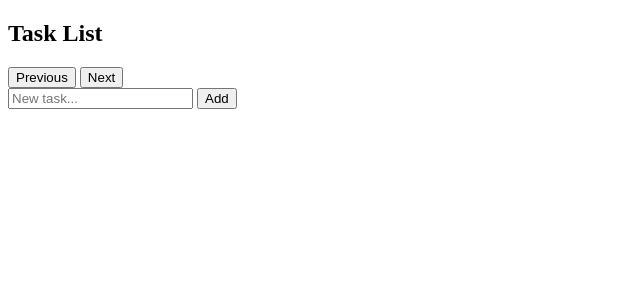
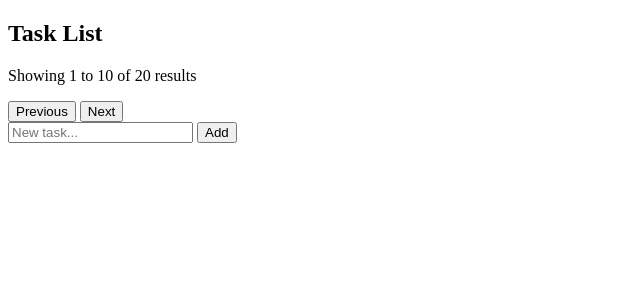
Before and after one commit to gavbrown89/symfony-task-manager, a Symfony app: template templates/task/index.html.twig in a window 1280 px wide. Shown: the top 300 px of the page, without its empty margins (0-640 px from the left). Run offline with Twig, Linux system fonts and the light colour scheme; the template is opened without the code that fills it, so the values that code supplies are empty; some libraries are stand-ins or nearby versions.

Commit message:
Advanced pagination with number of results

```diff
--- a/templates/task/index.html.twig
+++ b/templates/task/index.html.twig
@@ -5,17 +5,30 @@
 {% block body %}
 <div class="max-w-lg mx-auto mt-8">
     <h2 class="text-xl font-bold mb-4">Task List</h2>
-        <ul id="task-list" class="bg-white shadow-md rounded-lg p-4 divide-y divide-gray-100">
-            <!-- Tasks will be listed here -->
+    <div class="bg-white shadow-md rounded-lg p-4 ">
+        <ul id="task-list" class="divide-y divide-gray-100">
+
         </ul>
-    <div class="mt-4 flex justify-between">
-        <button id="prev-page" class="bg-gray-300 px-4 py-2 rounded">
-            Previous
-        </button>
-        <button id="next-page" class="bg-gray-300 px-4 py-2 rounded">
-            Next
-        </button>
+
+        <nav class="flex items-center justify-between border-t border-gray-200 bg-white px-0 py-3" aria-label="Pagination">
+            <div class="hidden sm:block">
+                <p class="text-sm text-gray-700">
+                    Showing
+                    <span id="pagination-start" class="font-medium">1</span>
+                    to
+                    <span id="pagination-end" class="font-medium">10</span>
+                    of
+                    <span id="pagination-total" class="font-medium">20</span>
+                    results
+                </p>
+            </div>
+            <div class="flex flex-1 justify-between sm:justify-end">
+                <button type="button" id="prev-page" class="relative inline-flex items-center rounded-md bg-white px-3 py-2 text-sm font-semibold text-gray-900 ring-1 ring-inset ring-gray-300 hover:bg-gray-50 focus-visible:outline-offset-0">Previous</button>
+                <button type="button" id="next-page" class="relative ml-3 inline-flex items-center rounded-md bg-white px-3 py-2 text-sm font-semibold text-gray-900 ring-1 ring-inset ring-gray-300 hover:bg-gray-50 focus-visible:outline-offset-0">Next</button>
+            </div>
+        </nav>
     </div>
+
     <form id="task-form" class="mt-4 flex">
         <input type="text" id="task-title" class="border p-2 flex-grow rounded-l" placeholder="New task..." required>
         <button type="submit" class="bg-blue-500 text-white px-4 py-2 rounded-r">
```
Also changed, not shown: assets/js/tasks.js (+33 -3 lines), src/Controller/TaskController.php (+9 -1 lines), src/Repository/TaskRepository.php (+13 -0 lines).
